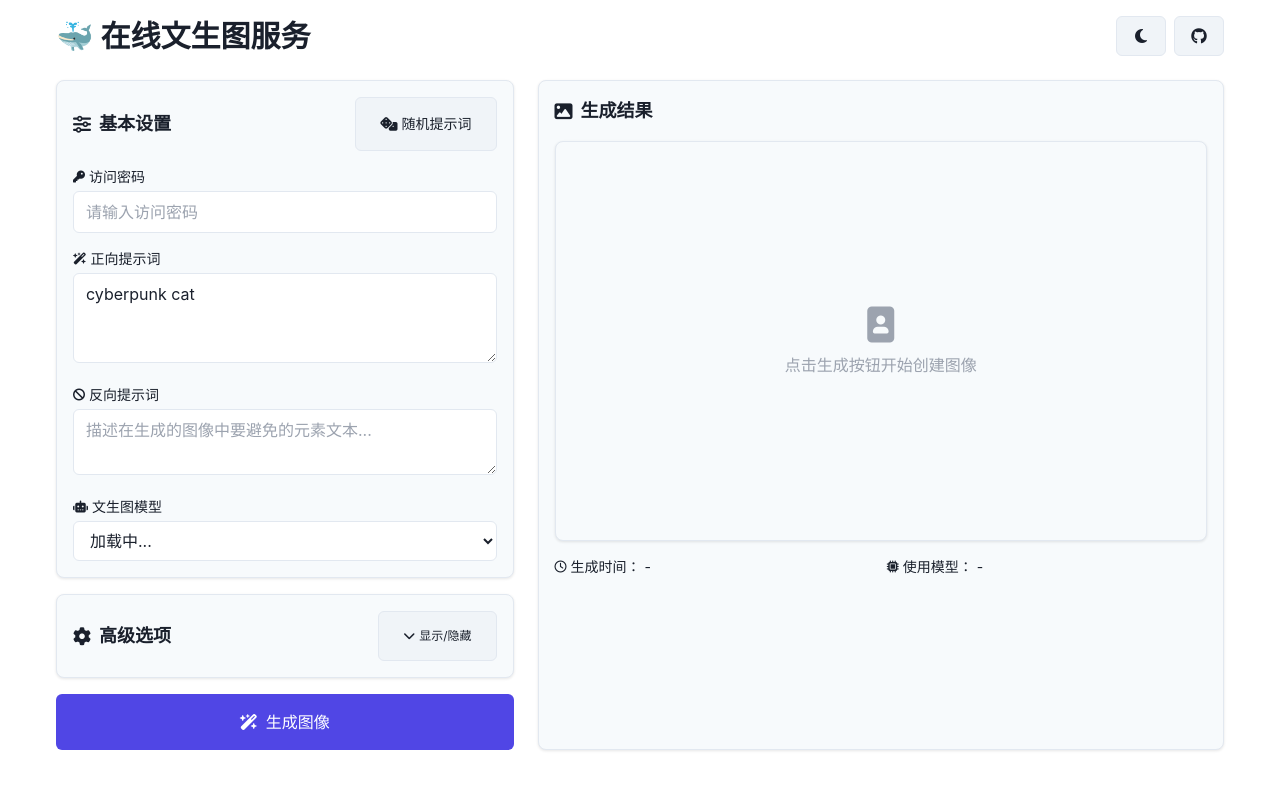
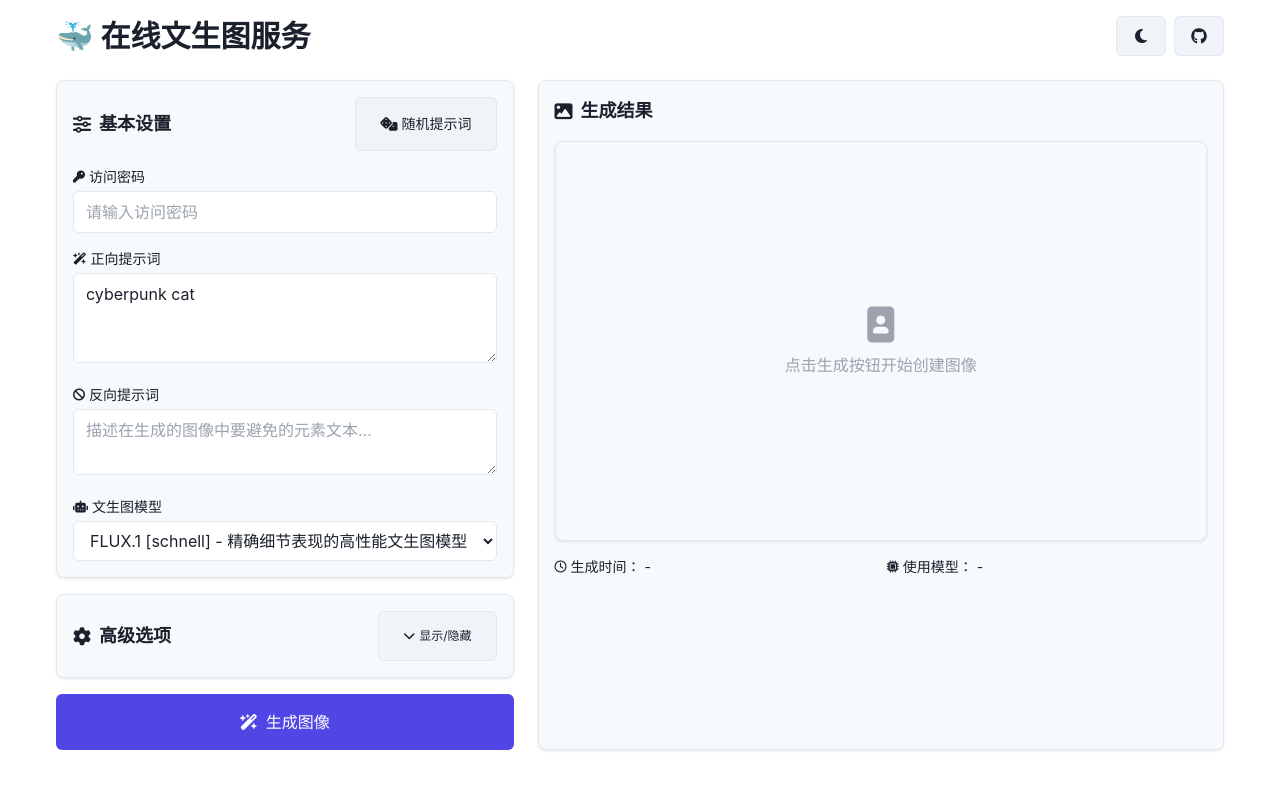
Before and after one commit to daniel-8642/img2img_cloudflare_ai, a Vue app: page / in a window 1280 px wide. Shown: the top 790 px of the page. Built offline with nearby package versions, Linux system fonts and the light colour scheme.

Commit message:
拆分模型选择表单

```diff
--- a/src/App.vue
+++ b/src/App.vue
@@ -1,40 +1,12 @@
 <script setup>
 import {onMounted} from "vue";
 import Text2Img from "./components/Text2Img.vue";
-import availableModels from "./assets/AvailableModels.json"
 import randomPromptsList from "./assets/randomPromptsList.json"
 import {useSettingStore} from "./stores/setting.js";
 
 // 初始化模型列表
 let currentImageParams = {};
 const setting = useSettingStore()
-
-// 加载模型列表
-async function loadModels() {
-  try {
-    const modelSelect = document.getElementById('model');
-
-    // 清空当前选项
-    modelSelect.innerHTML = '';
-
-    // 添加新选项
-    availableModels.forEach(model => {
-      const option = document.createElement('option');
-      option.value = model.id;
-      option.textContent = `${model.name} - ${model.description}`;
-      modelSelect.appendChild(option);
-    });
-
-    // 默认选择第二个模型（通常是更好的模型）
-    if (availableModels.length > 1) {
-      modelSelect.value = availableModels[1].id;
-    }
-  } catch (error) {
-    console.error('加载模型列表错误:', error);
-    showStatus('加载模型列表失败', 'error');
-  }
-}
-
 
 // 显示状态提示
 function showStatus(message, type = 'info') {
--- a/src/assets/AvailableModels.json
+++ b/src/assets/AvailableModels.json
@@ -1,24 +1,28 @@
 [
   {
     "id": "stable-diffusion-xl-base-1.0",
+    "type": "text2img",
     "name": "Stable Diffusion XL Base 1.0",
     "description": "Stability AI SDXL 文生图模型",
     "key": "@cf/stabilityai/stable-diffusion-xl-base-1.0"
   },
   {
     "id": "flux-1-schnell",
+    "type": "text2img",
     "name": "FLUX.1 [schnell]",
     "description": "精确细节表现的高性能文生图模型",
     "key": "@cf/black-forest-labs/flux-1-schnell"
   },
   {
     "id": "dreamshaper-8-lcm",
+    "type": "text2img",
     "name": "DreamShaper 8 LCM",
     "description": "增强图像真实感的 SD 微调模型",
     "key": "@cf/lykon/dreamshaper-8-lcm"
   },
   {
     "id": "stable-diffusion-xl-lightning",
+    "type": "text2img",
     "name": "Stable Diffusion XL Lightning",
     "description": "更加高效的文生图模型",
     "key": "@cf/bytedance/stable-diffusion-xl-lightning"
--- a/src/components/BaseSetting.vue
+++ b/src/components/BaseSetting.vue
@@ -1,5 +1,8 @@
 <script setup lang="ts">
+import {useSettingStore} from "../stores/setting.js";
 
+const models = useSettingStore().availableModels
+console.log(models)
 </script>
 
 <template>
@@ -42,7 +45,9 @@
         <i class="fa-solid fa-robot mr-1 text-xs"></i> 文生图模型
       </label>
       <select id="model" class="w-full">
-        <option value="loading" disabled selected>加载中...</option>
+        <option v-for="(item, index) in models" :value="item.id" :selected="index === 1">
+          {{ item.name }} - {{ item.description }}
+        </option>
       </select>
     </div>
   </div>
--- a/src/stores/setting.js
+++ b/src/stores/setting.js
@@ -1,5 +1,6 @@
 import {defineStore} from 'pinia'
 import {ref, watch} from "vue";
+import availableModelsT from "../assets/AvailableModels.json"
 
 export const useSettingStore =
     defineStore('setting', () => {
@@ -9,6 +10,7 @@ export const useSettingStore =
         function switchTheme() {
             theme.value = theme.value === 'dark' ? 'light' : 'dark'
         }
+
         watch(theme, () => {
             if (theme.value === 'dark') {
                 document.documentElement.classList.add('dark')
@@ -17,5 +19,7 @@ export const useSettingStore =
             }
         })
 
-        return {theme, switchTheme}
+        const availableModels =ref(availableModelsT)
+
+        return {theme, switchTheme,availableModels}
     })
```
